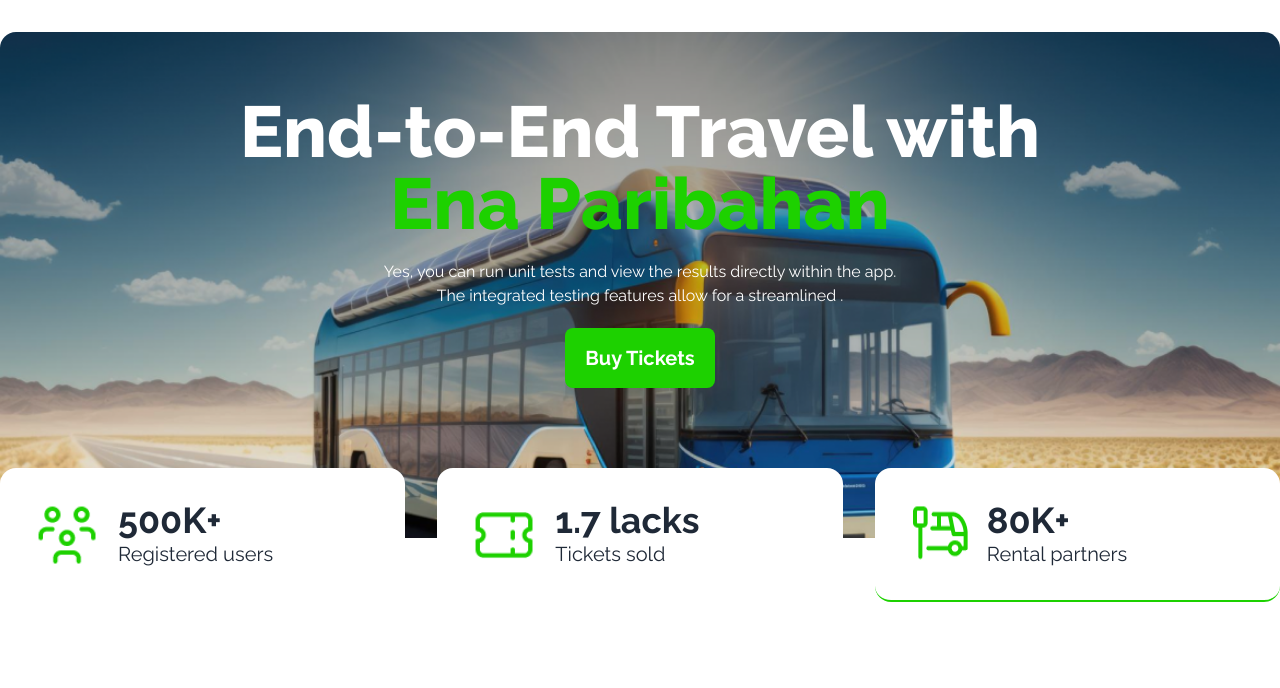
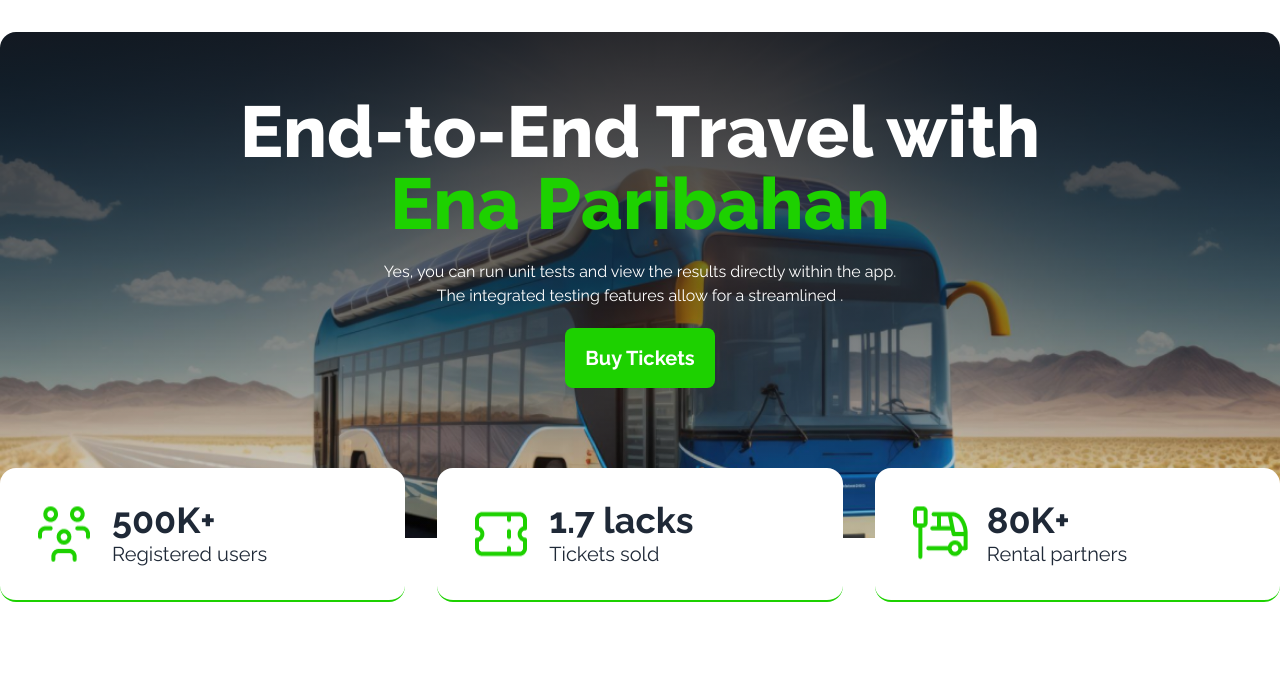
Before and after one commit to junayet-sajib/ticketBooking, a plain HTML site: page index.html in a window 1280 px wide. Shown: the part 112-800 px from the top of the page. Drawn offline with nearby package versions, Linux system fonts and the light colour scheme.

Commit message:
Add hero bg image

```diff
--- a/css/style.css
+++ b/css/style.css
@@ -6,3 +6,11 @@
 .raleway-font{
     font-family: "Raleway", sans-serif;
 }
+
+.hero-section {
+    /* background-image: url(../images/banner.png);
+     */
+     background-image: linear-gradient(180deg, rgba(19, 19, 24, 0.80) 0%, rgba(19, 19, 24, 0.00) 100%), url(../images/banner.png);
+    background-position: center;
+    background-repeat: no-repeat;
+}
--- a/index.html
+++ b/index.html
@@ -48,7 +48,7 @@
 
     <main>
         <!-- Start Hero -->
-        <section class="hero-section container mx-auto bg-[url('/images/banner.png')] bg-cover bg-center bg-repeat pt-16 pb-[150px] rounded-2xl mt-7">
+        <section class="hero-section container mx-auto  bg-cover bg-center bg-repeat pt-16 pb-[150px] rounded-2xl mt-7">
             <div class="text-center">
                 <h2 class=" text-7xl text-white font-extrabold">End-to-End Travel with <br>
                     <span class="text-[#1DD100]">Ena Paribahan</span></h2>
@@ -61,7 +61,7 @@
         <!-- Start Sell Card -->
         <section class="sell-info container mx-auto mt-[-70px]">
             <div class="flex gap-8 justify-center  lg:flex-row flex-col">
-                <div class="sell-card flex bg-white rounded-2xl p-8 gap-4">
+                <div class="sell-card flex bg-white rounded-2xl border-b-2 border-[#1DD100]  p-8 gap-4">
                     <img src="images/people.png" alt="">
                     <div class="w-[280px]">
                         <h4 class="font-bold text-2xl lg:text-4xl w-full">500K+</h4>
@@ -69,7 +69,7 @@
                     </div>
                 </div>
 
-                <div class="sell-card flex bg-white rounded-2xl p-8 gap-4">
+                <div class="sell-card flex bg-white rounded-2xl border-b-2 border-[#1DD100]  p-8 gap-4">
                     <img src="images/ticket-cupon.png" alt="">
                     <div class="w-[280px]">
                         <h4 class="font-bold text-2xl lg:text-4xl w-full">1.7 lacks</h4>
```
Also changed, not shown: js/main.js (+0 -18 lines).
